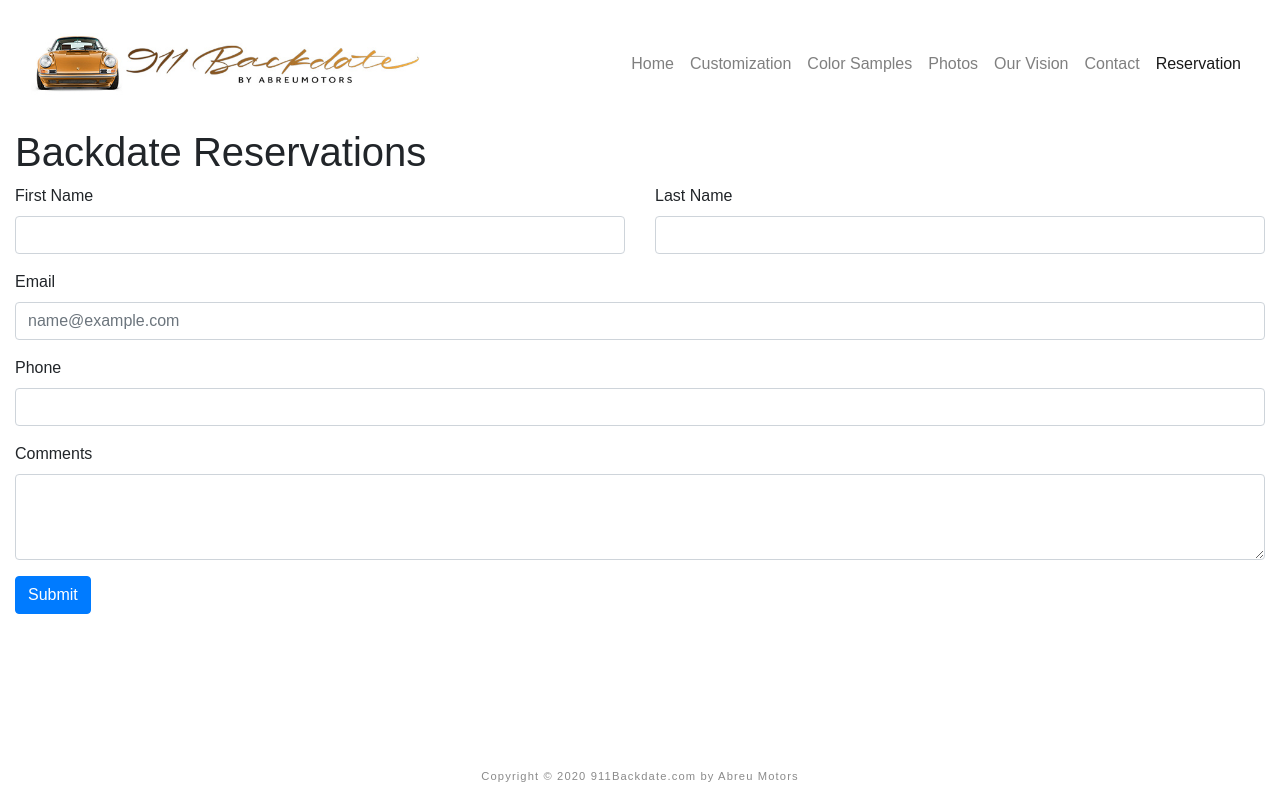
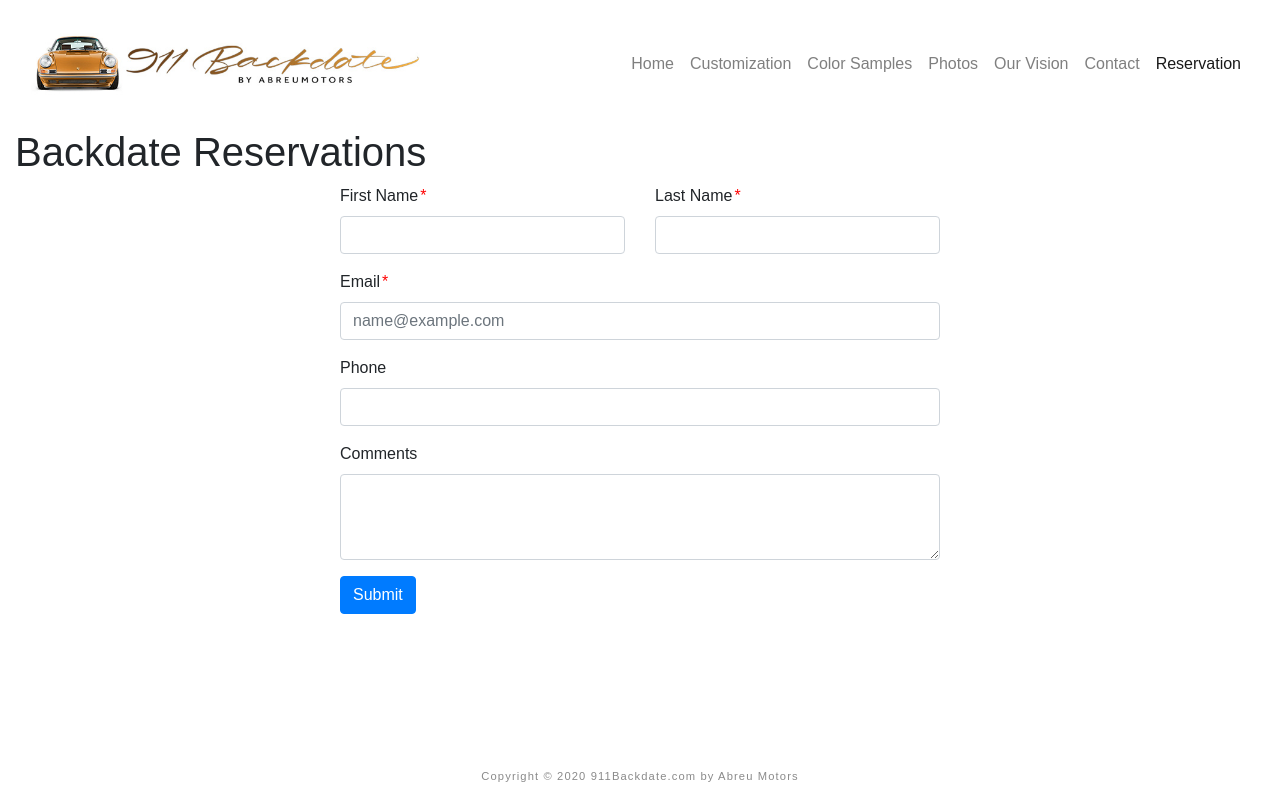
Before and after one commit to dre-pai/911-backdate, a React (Create React App) app: page /reservations in a window 1280 px wide. Built offline with nearby package versions, Linux system fonts and the light colour scheme.

Commit message:
Adds client and server side validation to reservation form

```diff
--- /dev/null
+++ b/src/components/ContactForm/ContactForm.css
@@ -0,0 +1,13 @@
+.req {
+  color: red;
+  padding-left: 2px;
+}
+
+.error {
+  border: solid 2px red;
+}
+
+form {
+  max-width: 600px;
+  margin: 0 auto;
+}
--- a/src/components/ContactForm/ContactForm.jsx
+++ b/src/components/ContactForm/ContactForm.jsx
@@ -1,62 +1,115 @@
 import React from 'react';
 import { Button, Form, Row, Col } from 'react-bootstrap';
+import './ContactForm.css';
 const axios = require('axios');
 
 class ContactForm extends React.Component {
-  buttonClick() {
+  constructor(props) {
+    super(props);
+    this.state = {
+      formErrors: {}
+    };
+
+    this.handleSubmit = this.handleSubmit.bind(this);
+  }
+
+  submitComplete = () => {
+    document.getElementById('submit').innerText = 'Submit';
+    document.getElementById('submit').disabled = false;
+  };
+
+  submitSuccessful = () => document.getElementById('reservationForm').reset();
+
+  updateFormState = response => {
+    let errorFields = {};
+
+    if (response.data.errors != null) {
+      for (let i = 0; i < response.data.errors.length; i++) {
+        let field = response.data.errors[i].param;
+        errorFields[field] = 'error';
+      }
+    }
+
+    this.setState({
+      formErrors: errorFields
+    });
+  };
+
+  handleSubmit = e => {
+    e.preventDefault();
+
     document.getElementById('submit').disabled = true;
     document.getElementById('submit').innerText = 'Loading...';
-    let name = `${document.getElementById('firstName').value} ${
-      document.getElementById('lastName').value
-    }`;
+
     let email = document.getElementById('email').value;
     let phone = document.getElementById('phone').value;
     let comments = document.getElementById('comments').value;
 
-    const submitComplete = () => {
-      document.getElementById('reservationForm').reset();
-      document.getElementById('submit').innerText = 'Submit';
-      document.getElementById('submit').disabled = false;
-    };
-
     axios
       .post('/api/send', {
-        name,
+        firstName: document.getElementById('firstName').value,
+        lastName: document.getElementById('lastName').value,
         email,
         phone,
         comments
       })
-      .then(function(response) {
-        submitComplete();
+      .then(response => {
+        this.updateFormState(response);
+
+        this.submitComplete();
+
+        if (Object.getOwnPropertyNames(this.state.formErrors).length === 0) {
+          this.submitSuccessful();
+        }
+
         console.log(response);
       })
-      .catch(function(error) {
-        submitComplete();
-        console.log(error);
+      .catch(errors => {
+        console.log(errors);
+        this.submitComplete();
       });
-  }
+  };
 
   render() {
     return (
-      <Form id="reservationForm">
+      <Form id="reservationForm" onSubmit={this.handleSubmit}>
         <Row>
           <Col>
             <Form.Group controlId="firstName">
-              <Form.Label>First Name</Form.Label>
-              <Form.Control type="text" />
+              <Form.Label>
+                First Name<span className="req">*</span>
+              </Form.Label>
+              <Form.Control
+                type="text"
+                className={this.state.formErrors.firstName}
+                required
+              />
             </Form.Group>
           </Col>
           <Col>
             <Form.Group controlId="lastName">
-              <Form.Label>Last Name</Form.Label>
-              <Form.Control type="text" />
+              <Form.Label>
+                Last Name<span className="req">*</span>
+              </Form.Label>
+              <Form.Control
+                type="text"
+                className={this.state.formErrors.lastName}
+                required
+              />
             </Form.Group>
           </Col>
         </Row>
 
         <Form.Group controlId="email">
-          <Form.Label>Email</Form.Label>
-          <Form.Control type="email" placeholder="name@example.com" />
+          <Form.Label>
+            Email<span className="req">*</span>
+          </Form.Label>
+          <Form.Control
+            type="email"
+            placeholder="name@example.com"
+            className={this.state.formErrors.email}
+            required
+          />
         </Form.Group>
         <Form.Group controlId="phone">
           <Form.Label>Phone</Form.Label>
@@ -66,7 +119,7 @@ class ContactForm extends React.Component {
           <Form.Label>Comments</Form.Label>
           <Form.Control as="textarea" rows="3" />
         </Form.Group>
-        <Button id="submit" variant="primary" onClick={this.buttonClick}>
+        <Button id="submit" type="submit" variant="primary">
           Submit
         </Button>
       </Form>
```
Also changed, not shown: 2 other files (tests, documents, lock files or other folders).
